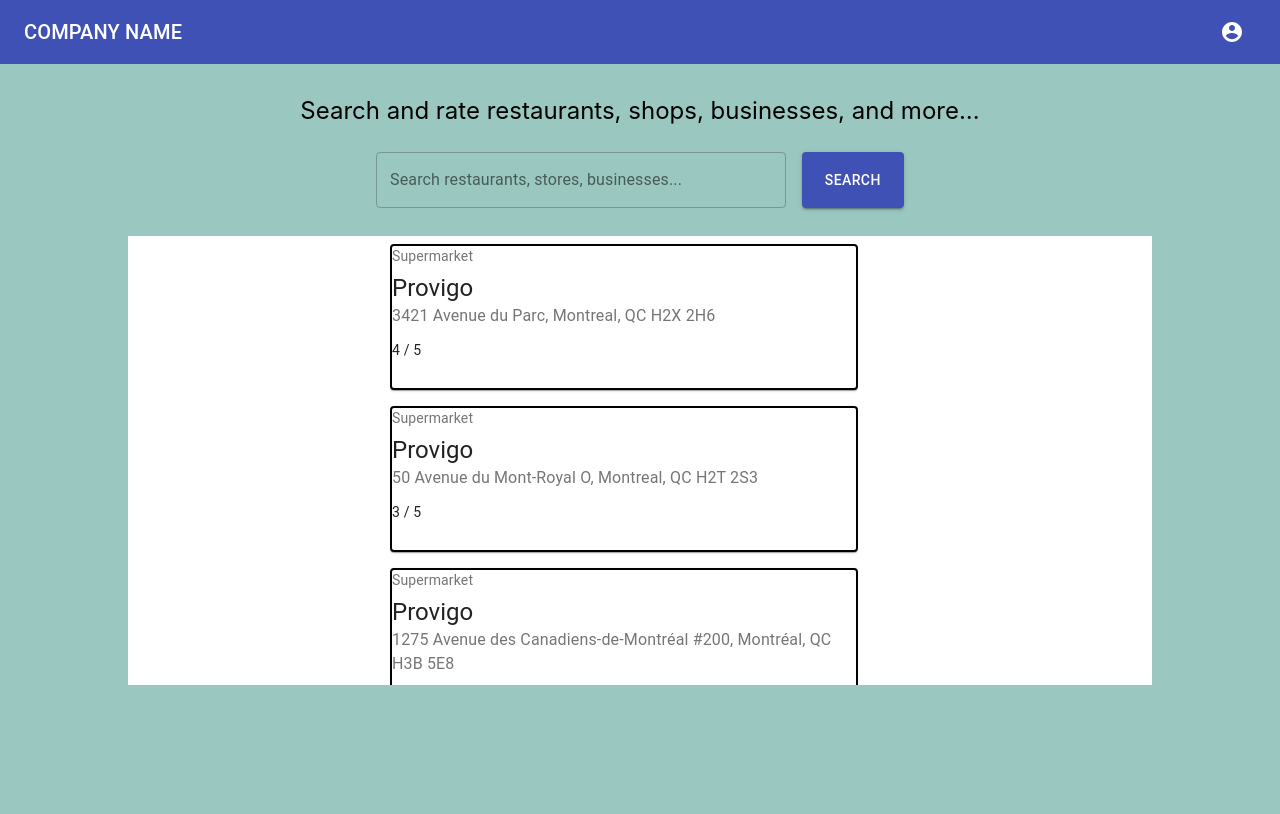
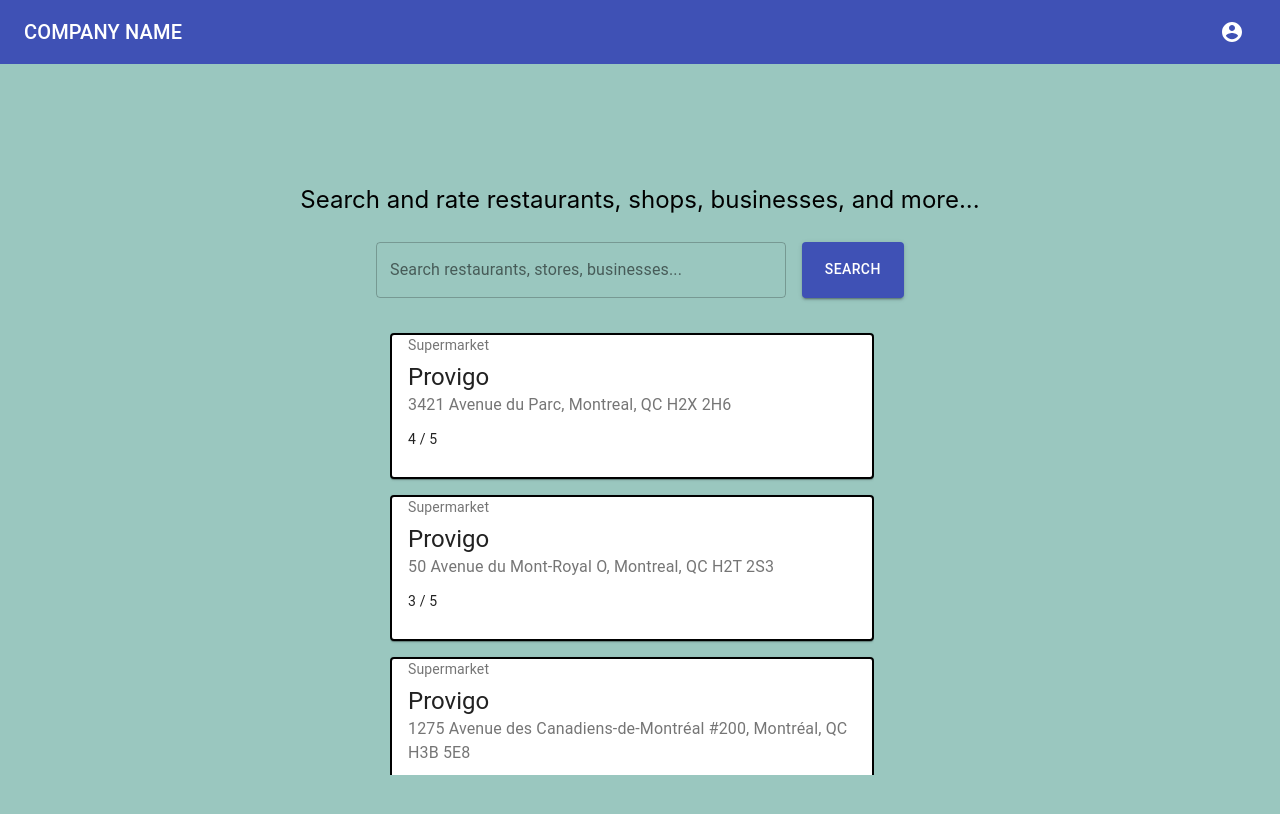
Before and after one commit to JoshFried/codejam2020, a React (Create React App) app in the folder frontend/codejam2020/: page / in a window 1280 px wide. Shown: the top 814 px of the page. Built offline with nearby package versions, Linux system fonts and the light colour scheme.

Commit message:
save-merge

```diff
--- a/frontend/codejam2020/src/App.tsx
+++ b/frontend/codejam2020/src/App.tsx
@@ -9,7 +9,9 @@
   createStyles({
     root: {
       display: "flex",
+      flexDirection: "column",
       justifyContent: "center",
+      alignItems: "center",
       backgroundColor: "#9AC7BF",
       minHeight: "100vh",
     },
@@ -20,6 +22,23 @@
       flexDirection: "column",
       width: "80%",
       marginTop: "2rem",
+      display: "flex",
+      justifyContent: "center",
+    },
+    businessdisplay: {
+      width: "100%",
+    },
+    "@global": {
+      "*::-webkit-scrollbar": {
+        width: "0.4em",
+      },
+      "*::-webkit-scrollbar-track": {
+        "-webkit-box-shadow": "inset 0 0 6px rgba(0,0,0,0.00)",
+      },
+      "*::-webkit-scrollbar-thumb": {
+        backgroundColor: "rgba(0,0,0,.1)",
+        outline: "1px solid slategrey",
+      },
     },
   })
 );
@@ -35,6 +54,8 @@
           <Explanation></Explanation>
           <Searchbox></Searchbox>
           <br></br>
+        </div>
+        <div className={classes.businessdisplay}>
           <AllBusiness />
         </div>
       </div>
--- a/frontend/codejam2020/src/Component/BusinessDisplay/AllBusiness.tsx
+++ b/frontend/codejam2020/src/Component/BusinessDisplay/AllBusiness.tsx
@@ -12,12 +12,13 @@
       flexWrap: "wrap",
       justifyContent: "space-around",
       overflow: "hidden",
-      backgroundColor: theme.palette.background.paper,
+      backgroundColor: "#9AC7BF",
+      width: "100%",
+      height: "auto",
     },
     gridList: {
       width: 500,
       height: 450,
-      // Promote the list into his own layer on Chrome. This cost memory but helps keeping high FPS.
       transform: "translateZ(0)",
     },
     gridListTile: {
--- a/frontend/codejam2020/src/Component/BusinessDisplay/BusinessCard.tsx
+++ b/frontend/codejam2020/src/Component/BusinessDisplay/BusinessCard.tsx
@@ -25,6 +25,9 @@
     textAlign: "start",
     border: "2px solid black",
     margin: "0.5rem 0rem",
+    display: "flex",
+    flexDirection: "column",
+    paddingLeft: "1rem",
   },
   title: {
     fontSize: 14,
```
